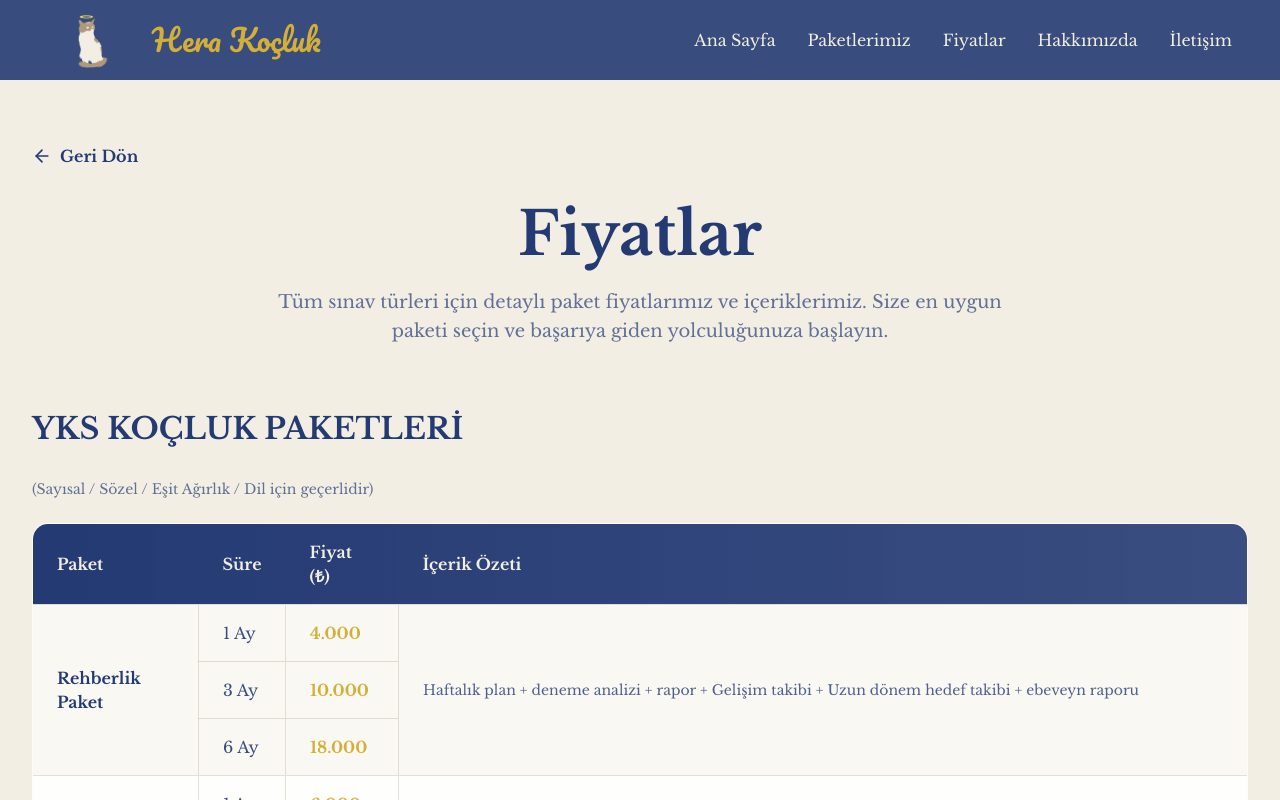
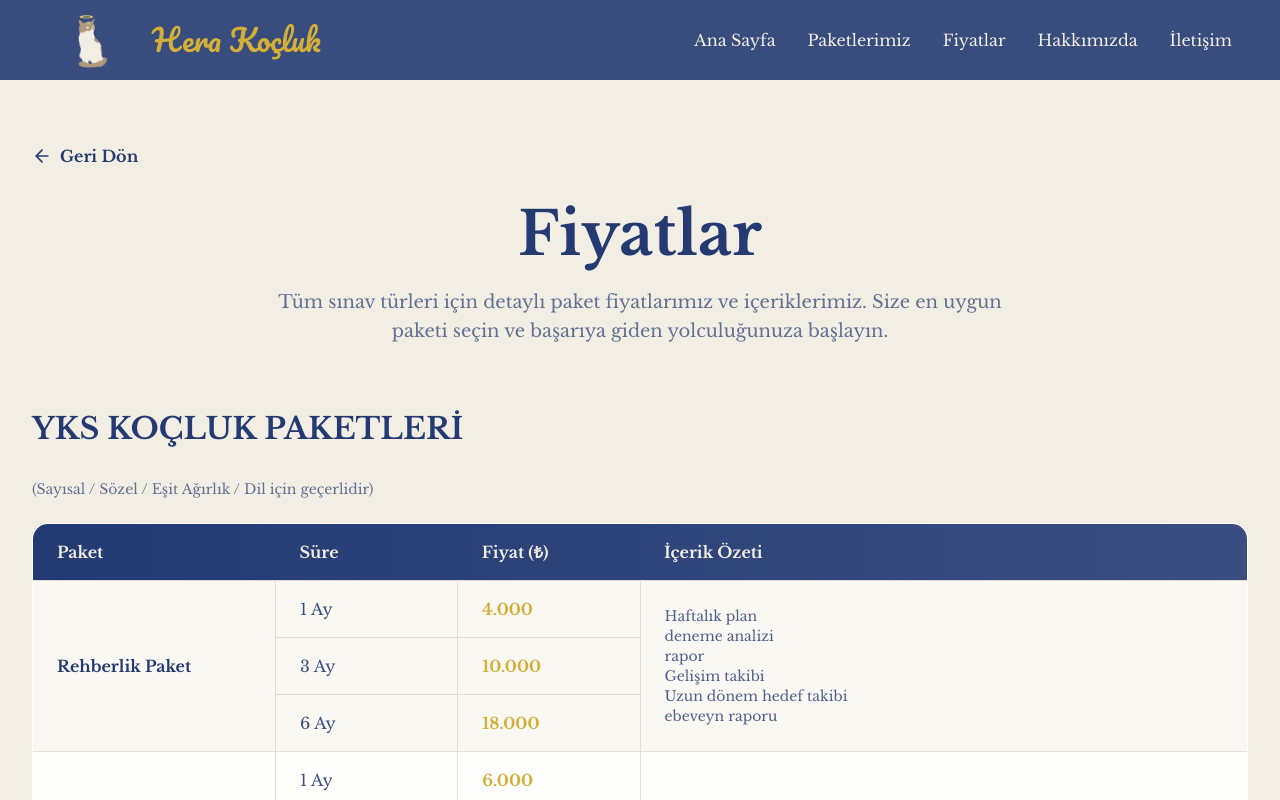
Before and after one commit to bou-slh/herakocluk, a React (Vite) app: page /fiyatlar in a window 1280 px wide. Shown: the top 800 px of the page. Built offline with nearby package versions, Linux system fonts and the light colour scheme.

Commit message:
columns fixed

```diff
--- a/src/pages/Fiyatlar.tsx
+++ b/src/pages/Fiyatlar.tsx
@@ -120,10 +120,10 @@ function PricingTable({ exam }: { exam: ExamPricing }) {
         <table className="w-full bg-white/80 backdrop-blur-sm rounded-2xl shadow-lg border border-beige/30 overflow-hidden">
           <thead>
             <tr className="bg-gradient-to-r from-navy to-navy/90 text-cream">
-              <th className="px-6 py-4 text-left font-semibold">Paket</th>
-              <th className="px-6 py-4 text-left font-semibold">Süre</th>
-              <th className="px-6 py-4 text-left font-semibold">Fiyat (₺)</th>
-              <th className="px-6 py-4 text-left font-semibold">İçerik Özeti</th>
+              <th className="px-6 py-4 text-left font-semibold w-[20%]">Paket</th>
+              <th className="px-6 py-4 text-left font-semibold w-[15%]">Süre</th>
+              <th className="px-6 py-4 text-left font-semibold w-[15%]">Fiyat (₺)</th>
+              <th className="px-6 py-4 text-left font-semibold w-[50%]">İçerik Özeti</th>
             </tr>
           </thead>
           <tbody>
@@ -147,10 +147,10 @@ function PricingTable({ exam }: { exam: ExamPricing }) {
                       <td className="px-6 py-4 text-navy/90 border-r border-beige/30">{row.sure}</td>
                       <td className="px-6 py-4 text-gold font-bold border-r border-beige/30">{row.fiyat}</td>
                       <td
-                        className="px-6 py-4 text-navy/80 text-sm border-r border-beige/30"
+                        className="px-6 py-4 text-navy/80 text-sm border-r border-beige/30 whitespace-pre-line min-h-[80px]"
                         rowSpan={packageRows.length}
                       >
-                        {row.icerik}
+                        {row.icerik.split(' + ').join('\n')}
                       </td>
                     </>
                   ) : (
```
